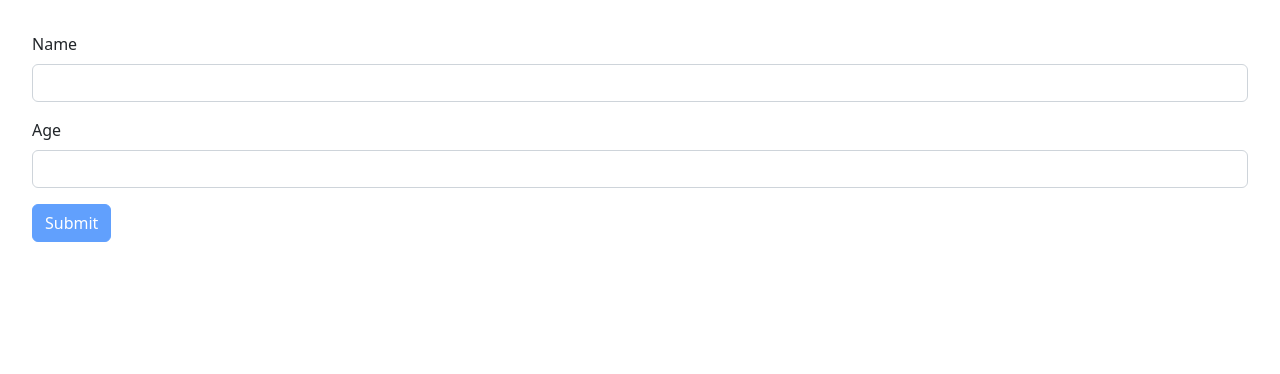
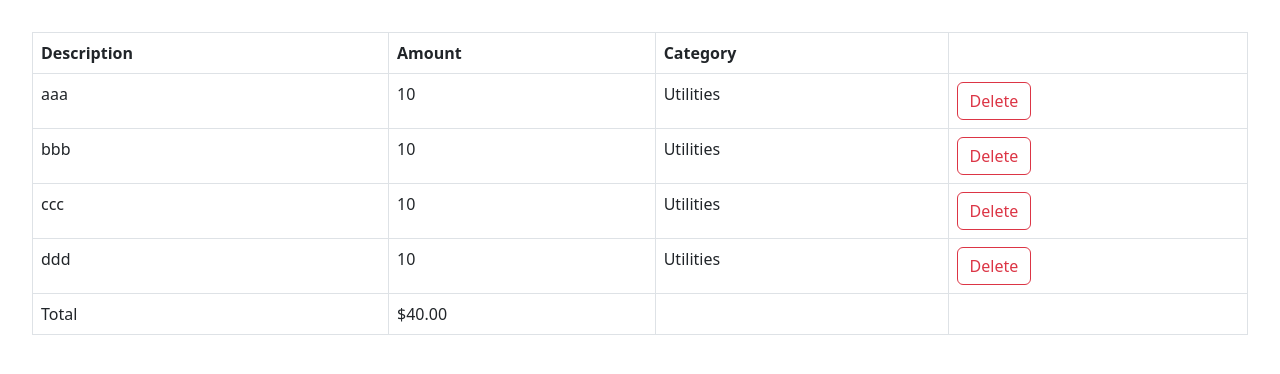
Before and after one commit to KlydeKun/react-app, a React (Vite) app: page / in a window 1280 px wide. Shown: the top 374 px of the page. Built offline with nearby package versions, Linux system fonts and the light colour scheme.

Commit message:
Build a expense list component

```diff
--- a/src/App.tsx
+++ b/src/App.tsx
@@ -1,3 +1,4 @@
+import { useState } from "react";
 import Alert from "./components/Alert";
 import BugUpdate from "./components/BugUpdate";
 import Button from "./components/Button";
@@ -6,6 +7,7 @@
 import ListGroup from "./components/ListGroup";
 import NestedObject from "./components/NestedObject";
 import SharedState from "./components/SharedState";
+import ExpenseList from "./expense-tracker/components/ExpenseList";
 
 function App() {
   // let items = ["New York", "San Francisco", "Tokyo", "London", "Paris"];
@@ -13,6 +15,12 @@
   // const handleSelectItem = (item: string) => {
   //   console.log(item);
   // };
+  const [expenses, setExpenses] = useState([
+    { id: 1, description: "aaa", amount: 10, category: "Utilities" },
+    { id: 2, description: "bbb", amount: 10, category: "Utilities" },
+    { id: 3, description: "ccc", amount: 10, category: "Utilities" },
+    { id: 4, description: "ddd", amount: 10, category: "Utilities" },
+  ]);
 
   return (
     <>
@@ -34,7 +42,11 @@
         <NestedObject />
       </div> */}
       {/* <SharedState /> */}
-      <Form />
+      {/* <Form /> */}
+      <ExpenseList
+        expenses={expenses}
+        onDelete={(id) => setExpenses(expenses.filter((e) => e.id !== id))}
+      />
     </>
   );
 }
--- /dev/null
+++ b/src/expense-tracker/components/ExpenseList.tsx
@@ -0,0 +1,62 @@
+import React from "react";
+
+interface Expense {
+  id: number;
+  description: string;
+  amount: number;
+  category: string;
+}
+
+interface Props {
+  expenses: Expense[];
+  onDelete: (id: number) => void;
+}
+
+const ExpenseList = ({ expenses, onDelete }: Props) => {
+  if (expenses.length === 0) return null;
+
+  return (
+    <table className="table table-bordered">
+      <thead>
+        <tr>
+          <th>Description</th>
+          <th>Amount</th>
+          <th>Category</th>
+          <th></th>
+        </tr>
+      </thead>
+      <tbody>
+        {expenses.map((expense) => (
+          <tr key={expense.id}>
+            <td>{expense.description}</td>
+            <td>{expense.amount}</td>
+            <td>{expense.category}</td>
+            <td>
+              <button
+                className="btn btn-outline-danger"
+                onClick={() => onDelete(expense.id)}
+              >
+                Delete
+              </button>
+            </td>
+          </tr>
+        ))}
+      </tbody>
+      <tfoot>
+        <tr>
+          <td>Total</td>
+          <td>
+            $
+            {expenses
+              .reduce((acc, expense) => expense.amount + acc, 0)
+              .toFixed(2)}
+          </td>
+          <td></td>
+          <td></td>
+        </tr>
+      </tfoot>
+    </table>
+  );
+};
+
+export default ExpenseList;
```
